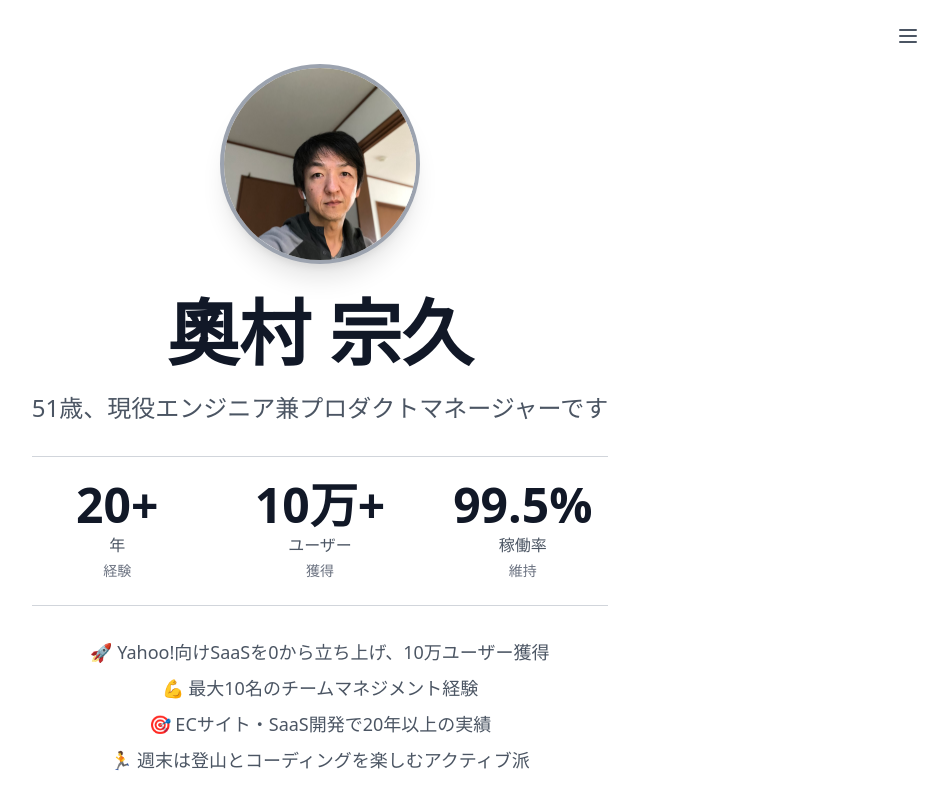
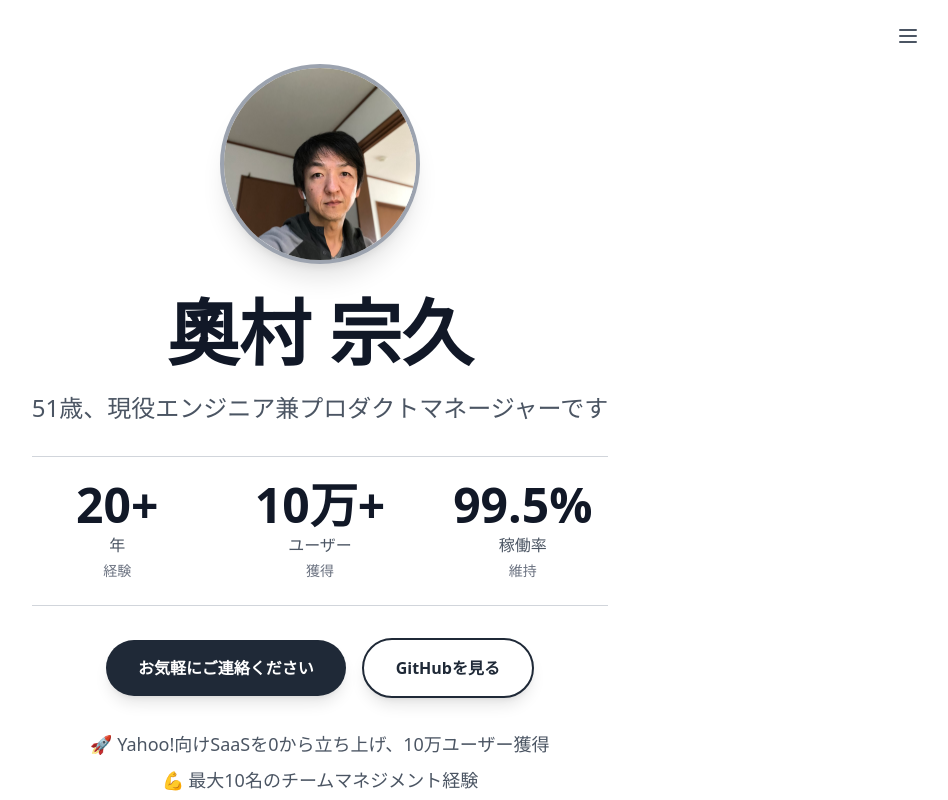
Before and after one commit to m-okumura/my-portfolio, a React (Vite) app: page / in a window 1280 px wide. Shown: the top 800 px of the page, without its empty margins (320-1268 px from the left). Built offline with nearby package versions, Linux system fonts and the light colour scheme.

Commit message:
HeroセクションにCTAボタン（お気軽にご連絡ください、GitHubを見る）を追加

```diff
--- a/src/components/Hero.tsx
+++ b/src/components/Hero.tsx
@@ -106,11 +106,38 @@ const Hero = () => {
             </div>
           </motion.div>
 
+          {/* CTAボタン */}
+          <motion.div
+            className="flex flex-col sm:flex-row gap-4 justify-center items-center mb-8"
+            initial={{ opacity: 0, y: 20 }}
+            animate={{ opacity: 1, y: 0 }}
+            transition={{ delay: 0.75 }}
+          >
+            <motion.a
+              href="mailto:okumuram.gm@gmail.com"
+              className="px-8 py-4 bg-gray-800 text-white rounded-full font-semibold hover:bg-gray-900 transition-all duration-300 shadow-lg hover:shadow-xl transform hover:scale-105 active:scale-95"
+              whileHover={{ scale: 1.05 }}
+              whileTap={{ scale: 0.95 }}
+            >
+              お気軽にご連絡ください
+            </motion.a>
+            <motion.a
+              href="https://github.com/m-okumura"
+              target="_blank"
+              rel="noopener noreferrer"
+              className="px-8 py-4 bg-white text-gray-800 border-2 border-gray-800 rounded-full font-semibold hover:bg-gray-50 transition-all duration-300 shadow-lg hover:shadow-xl transform hover:scale-105 active:scale-95"
+              whileHover={{ scale: 1.05 }}
+              whileTap={{ scale: 0.95 }}
+            >
+              GitHubを見る
+            </motion.a>
+          </motion.div>
+
           <motion.div
             className="text-base md:text-lg text-gray-600 mb-8 max-w-xl mx-auto space-y-2"
             initial={{ opacity: 0, y: 20 }}
             animate={{ opacity: 1, y: 0 }}
-            transition={{ delay: 0.75 }}
+            transition={{ delay: 0.8 }}
           >
             <p>🚀 Yahoo!向けSaaSを0から立ち上げ、10万ユーザー獲得</p>
             <p>💪 最大10名のチームマネジメント経験</p>
```
